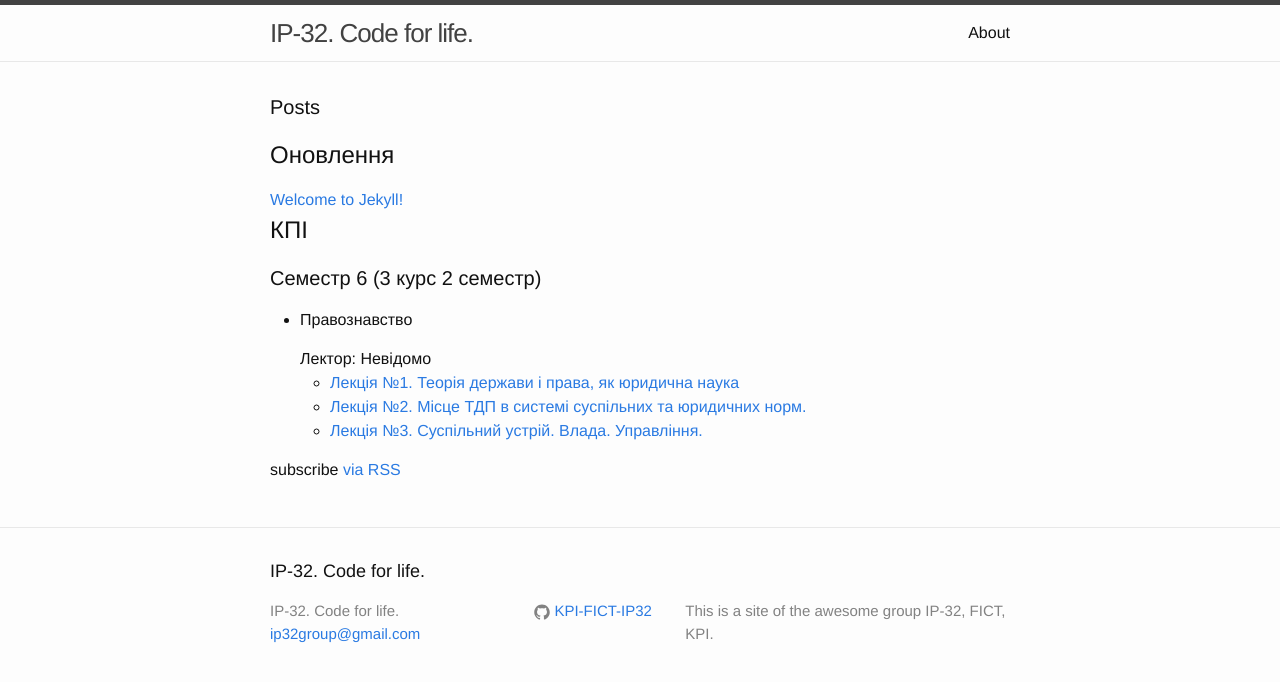
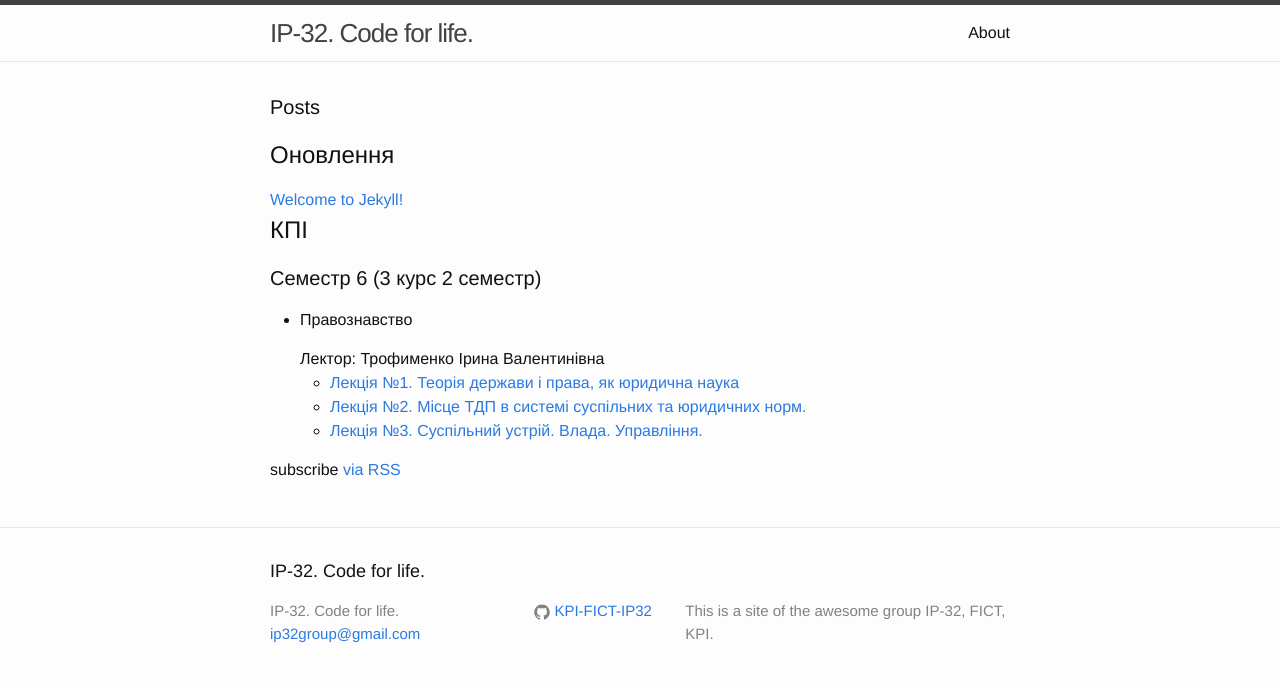
Before and after one commit to KPI-FICT-IP32/Blog, a Jekyll site: the page built from index.html, in a window 1280 px wide. Shown: the top 682 px of the page. Built offline with Jekyll 4.4.1, drawn with Linux system fonts in a browser that asks for light colours.

Commit message:
Add jurisprudence teacher

```diff
--- a/_data/semesters.yml
+++ b/_data/semesters.yml
@@ -1,5 +1,5 @@
 - title: Семестр 6 (3 курс 2 семестр)
   courses:
       - title: Правознавство
-        teacher: Невідомо
+        teacher: Трофименко Ірина Валентинівна
         category: kpi_s06_jurisprudence
```
